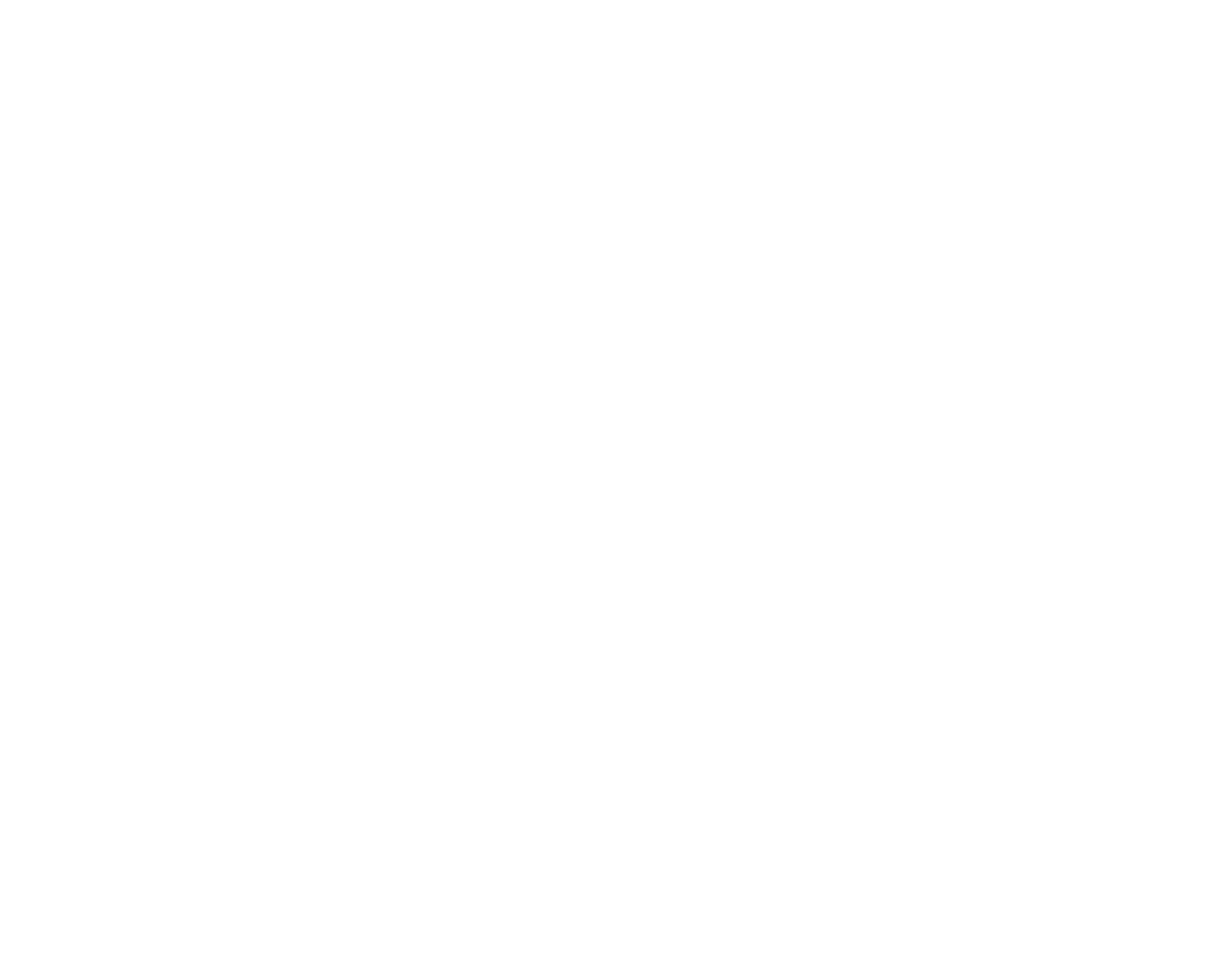
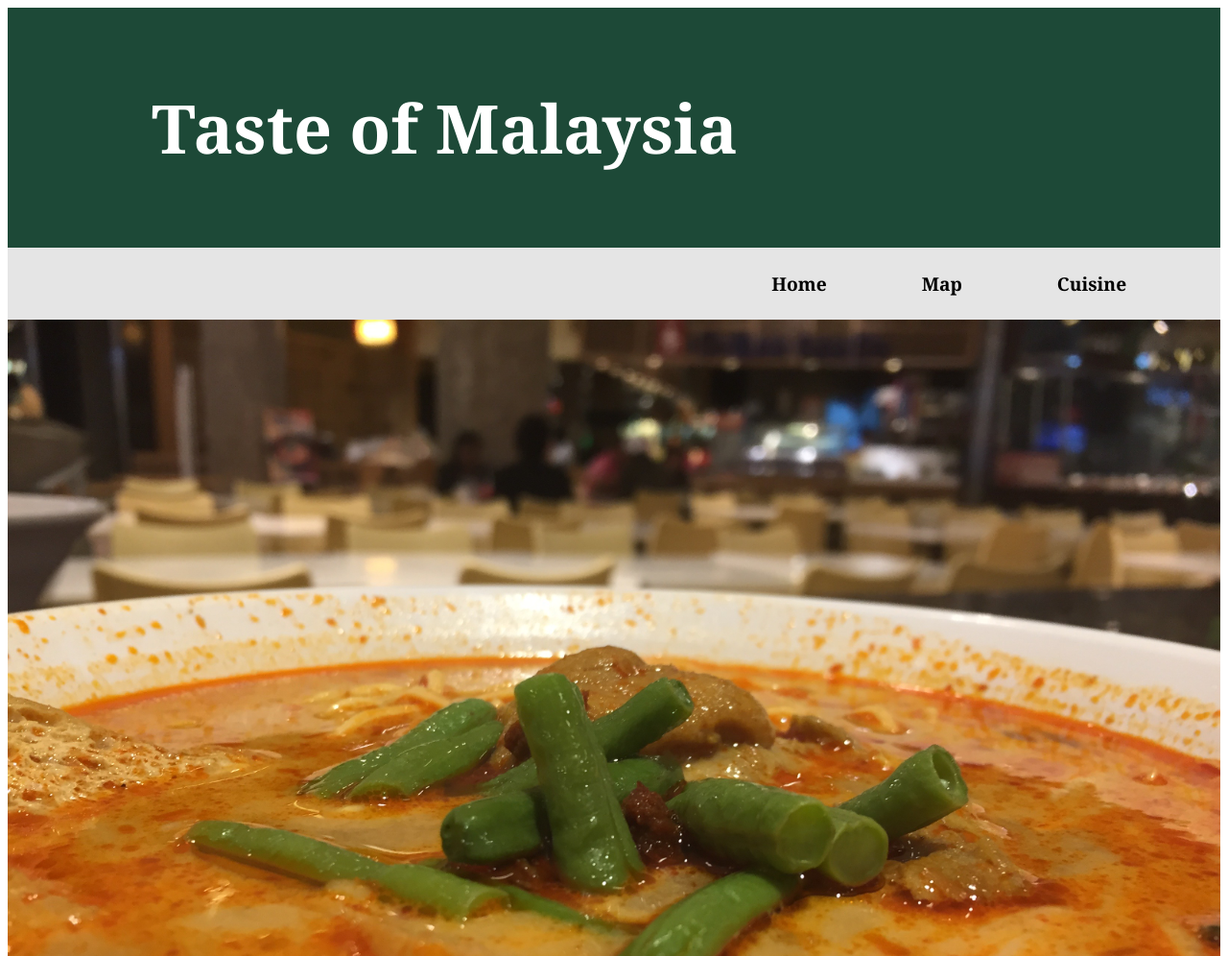
Before and after one commit to spdunlap/Savvy-Homework, a website: page homeworkFiles/Week_4_Homework/index.html in a window 1280 px wide. Shown: the top 996 px of the page at 96% size. Before the commit the page ends 800 px from the top, so only its background shows below. Drawn offline with Linux system fonts and the light colour scheme.

Commit message:
Week 4 Homework with Bonus

```diff
--- a/homeworkFiles/Week_4_Homework/index.html
+++ b/homeworkFiles/Week_4_Homework/index.html
@@ -4,12 +4,34 @@
   <meta charset="UTF-8">
   <meta http-equiv="X-UA-Compatible" content="IE=edge">
   <meta name="viewport" content="width=device-width, initial-scale=1.0">
-  <title>Document</title>
+  <title id="title">Taste of Malaysia</title>
+  <link rel="stylesheet" href="styles.css"/>
 </head>
 <body>
+  <header>
+    <h1>Taste of Malaysia</h1>
+  </header>
+  <nav class="nav-bar"></nav>
+  <main>
+    <img id="laksa">
+    <P> Food in Malaysia is as diverse if not more so than the country itself. From the familiar to the unfamiliar you can find it all.</P>
+    <h2>Mainland Malaysia</h2>
+    <ul>
+      <li><a href="https://bit.ly/2Uro1q3" target="_blank" rel="noopener noreferrer">Where is mainland Malaysia?</a></li>
+      <li><a href="https://bit.ly/3xR0AVp" target="_blank" rel="noopener noreferrer">How do you get to Malaysia?</a></li>
+    </ul>
+    <h2>Kota Kinabalu</h2>
+    <ul>
+      <li><a href="https://bit.ly/3zpNcIz" target="_blank" rel="noopener noreferrer">Where is Kota Kinabalu?</a></li>
+      <li><a href="https://bit.ly/3wO4ihr" target="_blank" rel="noopener noreferrer">How do you get to Kota Kinabalu?</a></li>
+    </ul>
+</main>
+<footer>&copy; sdunlap designs 2020</footer>
 
   <script src="index.js"></script>
 </body>
+
+
 </html>
 
 
@@ -20,17 +42,18 @@
 You could create the beginnings of a professional portfolio website highlighting your career path and skills, or you could create a website that simply displays information about something you are interested in.
 Include the Following HTML
 
-Updated title tag
-Header, Main, and Footer sections
-2+ lists
-2+ headings
-1+ paragraph
-1+ image
-2+ links
+// Updated title tag
+// Header, Main, and Footer sections
+// 2+ lists
+// 2+ headings
+// 1+ paragraph
+// 1+ image
+// 2+ links
+
 Include the Following CSS
 
-utilize the CSS Box Model for padding, margin, and border
-utilize a color scheme (max. 4 colors)
-1+ class selector
-1+ ID selector
+// utilize the CSS Box Model for padding, margin, and border
+// utilize a color scheme (max. 4 colors)
+// 1+ class selector
+// 1+ ID selector
 1+ complex selector -->
--- a/homeworkFiles/Week_4_Homework/index.js
+++ b/homeworkFiles/Week_4_Homework/index.js
@@ -0,0 +1,20 @@
+document.querySelector("#title").add = "test";
+document.querySelector("#laksa").src = "images/m_food.JPG";
+
+const unorderedList = document.createElement("ul");
+
+// adds new ul element to the nav-bar
+document.querySelector(".nav-bar").appendChild(unorderedList);
+
+// creates new list item (li) elements
+const navItem = document.createElement("li");
+navItem.textContent = "Home";
+const navItem2 = document.createElement("li");
+navItem2.textContent = "Map";
+const navItem3 = document.createElement("li");
+navItem3.textContent = "Cuisine";
+
+// adds the li elements to the ul in nav-bar
+document.querySelector(".nav-bar > ul").appendChild(navItem);
+document.querySelector(".nav-bar > ul").appendChild(navItem2);
+document.querySelector(".nav-bar > ul").appendChild(navItem3);
--- /dev/null
+++ b/homeworkFiles/Week_4_Homework/styles.css
@@ -0,0 +1,53 @@
+* {
+  box-sizing: border-box;
+}
+
+html {
+  font-family: Georgia, serif;
+}
+
+body {
+  background-color:#FFFFFF;
+}
+
+header {
+  background-color: #1D4937;
+  padding: 30px 5em 30px 150px;
+  text-align: left;
+  font-size: 35px;
+  color: #FFFFFF;
+}
+
+.nav-bar {
+  background-color: #E5E5E5;
+  padding: .1em;
+  color: #000000;
+  text-align: right;
+  font-size: 1.2em;
+  font-weight: 600;
+}
+
+#laksa {
+  padding: 0;
+  display: block;
+  margin: 0 auto;
+  max-width: 100%;
+  max-height: 100%;
+}
+
+nav > ul > li {
+  padding: 3px 5em 3px 3px;
+  display: inline-block;
+}
+
+.nav-bar li:hover {
+  color: #282828;
+}
+
+footer {
+  background-color: #1D4937;
+  padding: 30px 5em 30px 90px;
+  text-align: left;
+  font-size: 15px;
+  color: #FFFFFF;
+}
```
Also changed, not shown: homeworkFiles/Week_4_Homework/images/kk_food.JPG (added), homeworkFiles/Week_4_Homework/images/m_food.JPG (added), 1 other file.
